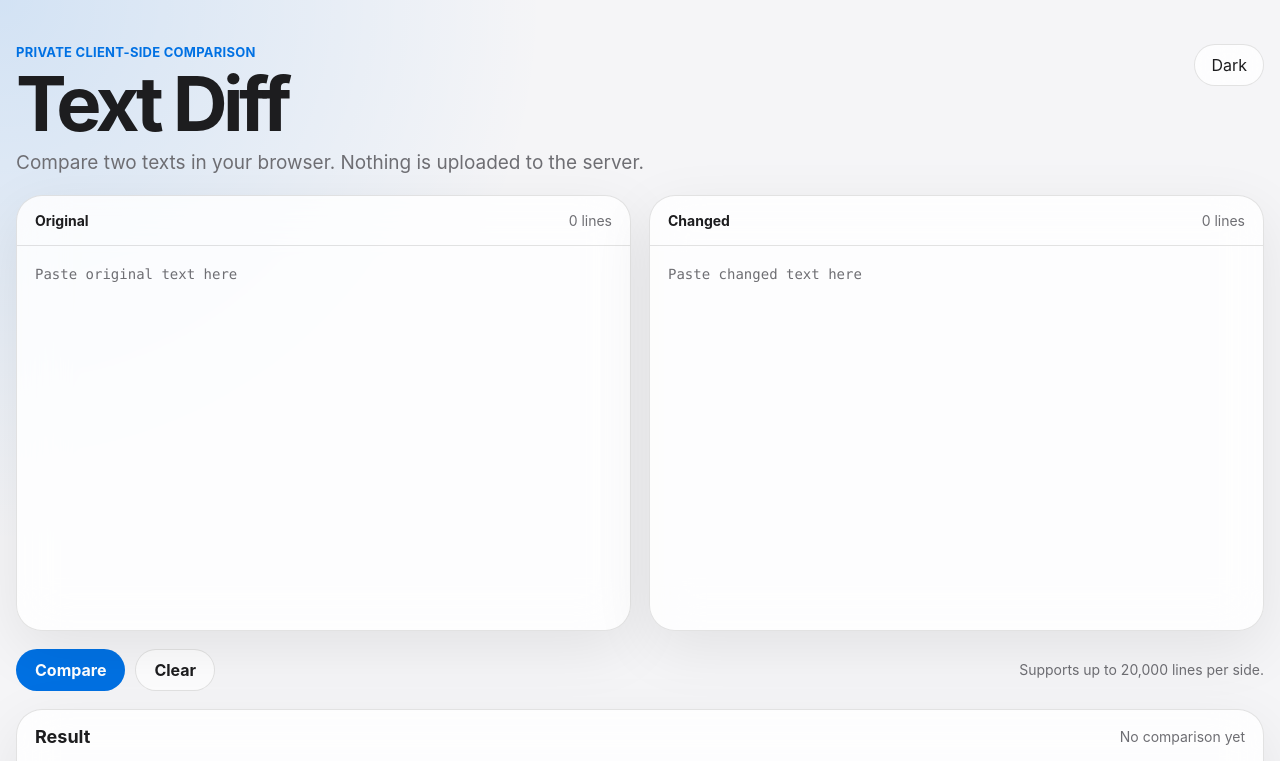
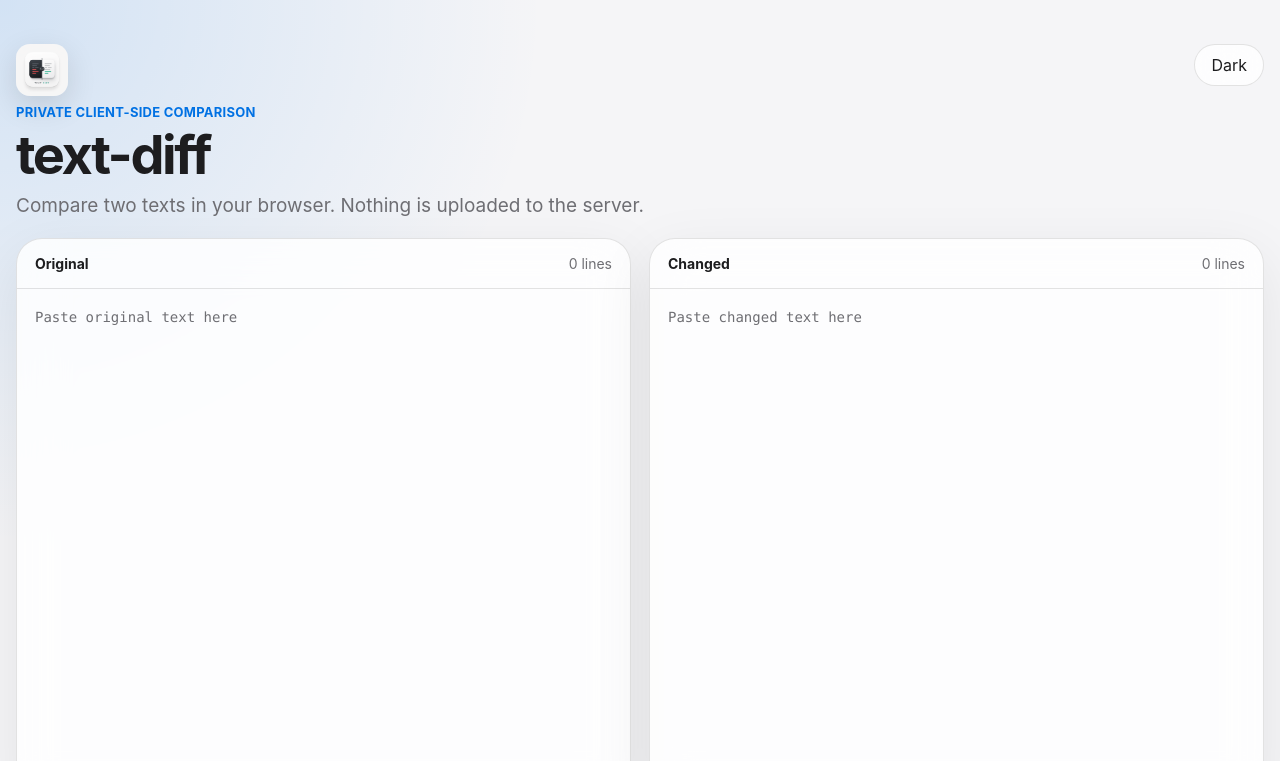
Before and after one commit to furkansahin16/text-diff, a plain HTML site: page web/index.html in a window 1280 px wide. Shown: the top 761 px of the page. Drawn offline with Linux system fonts and the light colour scheme.

Commit message:
feat: refine header and branding

```diff
--- a/web/index.html
+++ b/web/index.html
@@ -4,15 +4,18 @@
     <meta charset="utf-8">
     <meta name="viewport" content="width=device-width, initial-scale=1">
     <meta name="description" content="A minimal, private, client-side text diff tool.">
-    <title>Text Diff</title>
+    <title>text-diff</title>
+    <link rel="icon" type="image/png" href="/logo.png">
+    <link rel="apple-touch-icon" href="/logo.png">
     <link rel="stylesheet" href="/styles.css">
   </head>
   <body>
     <main class="shell">
       <header class="hero">
-        <div>
+        <div class="hero-copy">
+          <img class="logo" src="/logo.png" alt="" width="52" height="52">
           <p class="eyebrow">Private client-side comparison</p>
-          <h1>Text Diff</h1>
+          <h1>text-diff</h1>
           <p class="lede">Compare two texts in your browser. Nothing is uploaded to the server.</p>
         </div>
         <button class="theme-toggle" type="button" id="themeToggle" aria-label="Toggle color theme">Dark</button>
--- a/web/styles.css
+++ b/web/styles.css
@@ -47,7 +47,7 @@ body {
     radial-gradient(circle at top left, rgba(0, 113, 227, 0.14), transparent 34rem),
     var(--bg);
   color: var(--text);
-  font-family: -apple-system, BlinkMacSystemFont, "SF Pro Text", system-ui, sans-serif;
+  font-family: Inter, ui-sans-serif, system-ui, -apple-system, BlinkMacSystemFont, "SF Pro Text", sans-serif;
 }
 
 button,
@@ -75,8 +75,21 @@ textarea {
   gap: 20px;
 }
 
+.hero-copy {
+  display: grid;
+  gap: 8px;
+}
+
+.logo {
+  display: block;
+  width: 52px;
+  height: 52px;
+  border-radius: 14px;
+  box-shadow: 0 10px 30px rgba(0, 0, 0, 0.12);
+}
+
 .eyebrow {
-  margin: 0 0 8px;
+  margin: 0;
   color: var(--accent);
   font-size: 13px;
   font-weight: 700;
@@ -91,10 +104,10 @@ p {
 }
 
 h1 {
-  margin-bottom: 10px;
-  font-size: clamp(42px, 8vw, 76px);
-  line-height: 0.94;
-  letter-spacing: -0.06em;
+  margin-bottom: 2px;
+  font-size: clamp(34px, 5vw, 54px);
+  line-height: 1;
+  letter-spacing: -0.045em;
 }
 
 .lede {
@@ -150,7 +163,7 @@ textarea:focus-visible {
 }
 
 .panel {
-  min-height: 430px;
+  min-height: 560px;
   overflow: hidden;
 }
 
@@ -179,13 +192,13 @@ textarea:focus-visible {
 
 textarea {
   width: 100%;
-  min-height: 380px;
+  min-height: 510px;
   resize: vertical;
   border: 0;
   background: transparent;
   color: var(--text);
   padding: 18px;
-  font-family: "SF Mono", ui-monospace, Menlo, Consolas, monospace;
+  font-family: "JetBrains Mono", "SF Mono", ui-monospace, Menlo, Consolas, monospace;
   font-size: 14px;
   line-height: 1.55;
 }
@@ -251,7 +264,7 @@ textarea::placeholder {
   display: grid;
   grid-template-columns: minmax(0, 1fr) minmax(0, 1fr);
   border-bottom: 1px solid var(--border);
-  font-family: "SF Mono", ui-monospace, Menlo, Consolas, monospace;
+  font-family: "JetBrains Mono", "SF Mono", ui-monospace, Menlo, Consolas, monospace;
   font-size: 13px;
   line-height: 1.5;
 }
```
Also changed, not shown: web/logo.png (added).
